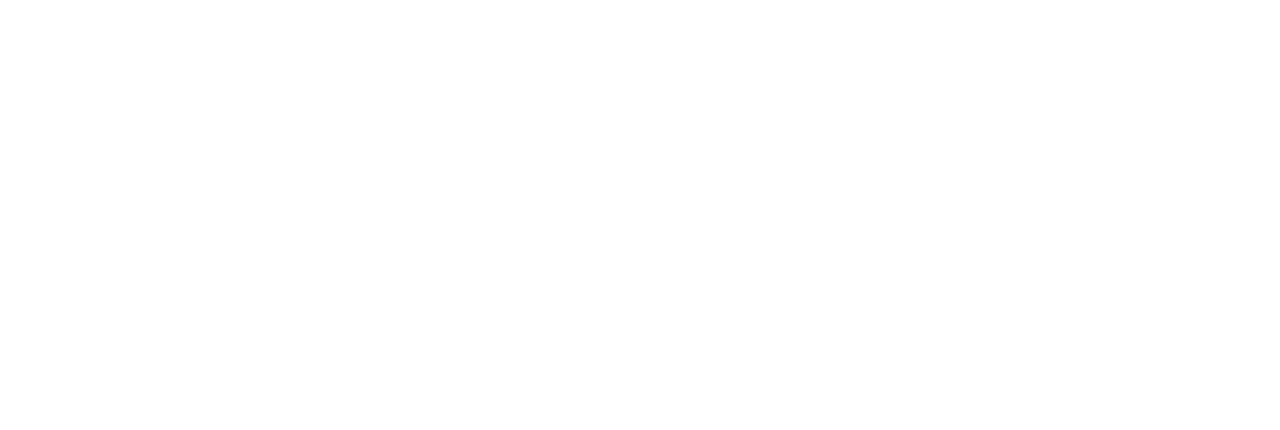
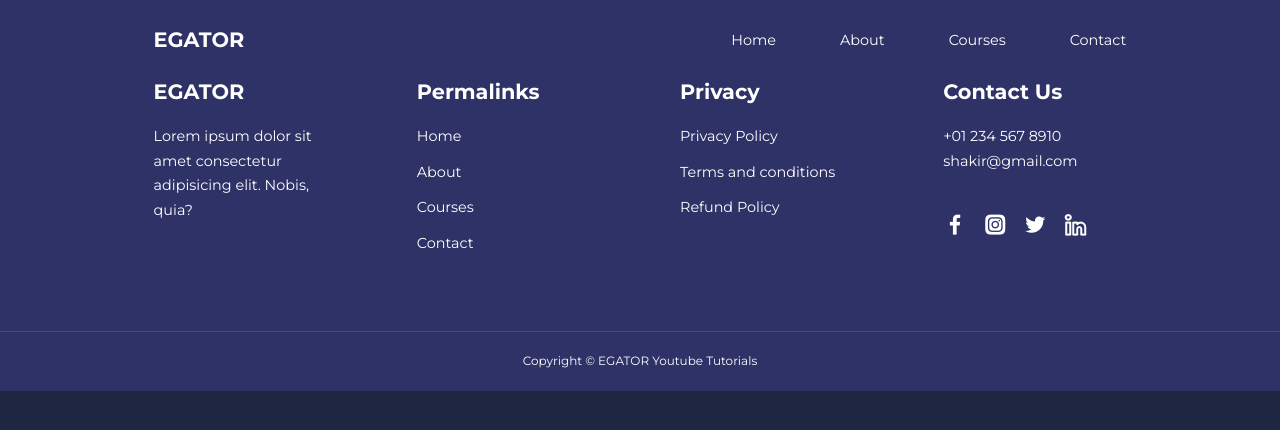
Before and after one commit to daniel-agbonifo/Responsive-multi-page-school-website, a plain HTML site: page about.html in a window 1280 px wide. Drawn offline with nearby package versions, Linux system fonts and the light colour scheme.

Commit message:
progress

```diff
--- a/about.html
+++ b/about.html
@@ -1,12 +1,123 @@
-<!DOCTYPE html>
-<html lang="en">
-<head>
-    <meta charset="UTF-8">
-    <meta http-equiv="X-UA-Compatible" content="IE=edge">
-    <meta name="viewport" content="width=device-width, initial-scale=1.0">
-    <title>Document</title>
-</head>
-<body>
 
-</body>
-</html>
+    <!---ICONSCOUT CDN--->
+    <link
+      rel="stylesheet"
+      href="https://unicons.iconscout.com/release/v4.0.0/css/line.css"
+    />
+
+    <!--- Google fonts (montserrat) --->
+    <link rel="preconnect" href="https://fonts.googleapis.com" />
+    <link rel="preconnect" href="https://fonts.gstatic.com" crossorigin />
+    <link
+      href="https://fonts.googleapis.com/css2?family=Montserrat:wght@300;400;500;600;700;900&display=swap"
+      rel="stylesheet"
+    />
+    <link rel="stylesheet" href="./css/styles.css" />
+
+    <!-- Swiper Js -->
+    <link
+      rel="stylesheet"
+      href="https://cdn.jsdelivr.net/npm/swiper@8/swiper-bundle.min.css"
+    />
+  </head>
+  <body>
+    <nav>
+      <div class="container nav__container">
+        <a href="index.html"><h4>EGATOR</h4></a>
+        <ul class="nav__menu">
+          <li><a href="index.html">Home</a></li>
+          <li><a href="about.html">About</a></li>
+          <li><a href="courses.html">Courses</a></li>
+          <li><a href="contact.html">Contact</a></li>
+        </ul>
+        <button id="open-menu-btn"><i class="uil uil-bars"></i></button>
+        <button id="close-menu-btn"><i class="uil uil-multiply"></i></button>
+      </div>
+    </nav>
+
+
+
+
+
+
+     <!-- Footer -->
+     <footer>
+        <div class="container footer__container">
+          <div class="footer__1">
+            <a href="index.html" class="footer__logo"><h4>EGATOR</h4></a>
+            <p>
+              Lorem ipsum dolor sit amet consectetur adipisicing
+               elit. Nobis, quia?
+            </p>
+          </div>
+
+          <div class="footer__2">
+            <h4>Permalinks</h4>
+            <ul class="permalinks">
+              <li><a href="index.html">Home</a></li>
+              <li><a href="about.html">About</a></li>
+              <li><a href="courses.html">Courses</a></li>
+              <li><a href="contact.html">Contact</a></li>
+            </ul>
+          </div>
+
+          <div class="footer__3">
+            <h4>Privacy</h4>
+            <ul class="privacy">
+              <li><a href="#">Privacy Policy</a></li>
+              <li><a href="#">Terms and conditions</a></li>
+              <li><a href="#">Refund Policy</a></li>
+            </ul>
+          </div>
+
+          <div class="footer__4">
+            <h4>Contact Us</h4>
+            <div>
+              <p>+01 234 567 8910</p>
+              <p>shakir@gmail.com</p>
+            </div>
+
+            <ul class="footer__socials">
+              <li>
+                <a href="#"><i class="uil uil-facebook-f"></i></a>
+              </li>
+              <li>
+                <a href="#"><i class="uil uil-instagram-alt"></i></a>
+              </li>
+              <li>
+                <a href="#"><i class="uil uil-twitter"></i></a>
+              </li>
+              <li>
+                <a href="#"><i class="uil uil-linkedin-alt"></i></a>
+              </li>
+            </ul>
+          </div>
+
+        </div>
+        <div class="footer__copyright">
+          <small>Copyright &copy; EGATOR Youtube Tutorials</small>
+        </div>
+      </footer>
+      <!-- End of footer -->
+
+      <script src="https://cdn.jsdelivr.net/npm/swiper@8/swiper-bundle.min.js"></script>
+      <script src="./main.js"></script>
+      <script>
+        var swiper = new Swiper(".mySwiper", {
+          slidesPerView: 1,
+          spaceBetween: 30,
+          pagination: {
+            el: ".swiper-pagination",
+            clickable: true,
+          },
+
+          // when window width is >= 600px
+          breakpoints: {
+            600: {
+              slidesPerView: 2,
+            },
+          },
+        });
+      </script>
+    </body>
+  </html>
```
